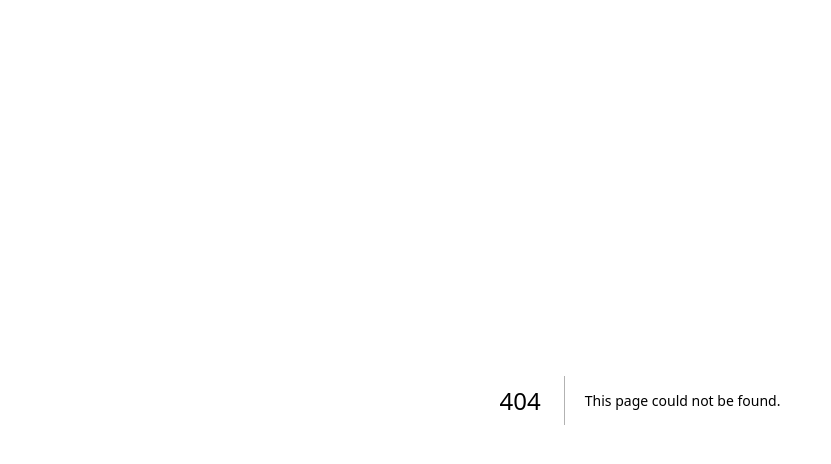
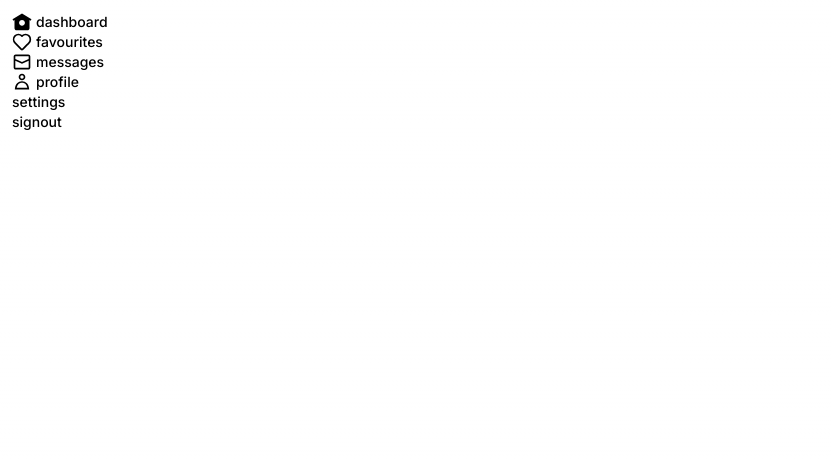
Before and after one commit to faizanraso/huddle, a Next.js app: page /dashboard in a window 1280 px wide. Before the commit this address had no page. Shown: the top 464 px of the page, without its empty margins (0-831 px from the left). Built offline with nearby package versions, Linux system fonts and the light colour scheme.

Commit message:
working on the sidebar

```diff
--- /dev/null
+++ b/src/app/dashboard/page.tsx
@@ -0,0 +1,6 @@
+import Sidebar from "@/components/sidebar";
+import React from "react";
+
+export default function Dashboard() {
+  return <Sidebar />;
+}
--- /dev/null
+++ b/src/components/sidebar.tsx
@@ -0,0 +1,58 @@
+import React from "react";
+
+export default function Sidebar() {
+  return (
+    <menu className="p-3">
+      <ul className="gap-y-2 text-sm text-black">
+        <div className="flex flex-row gap-x-1">
+          <svg viewBox="0 0 24 24" aria-hidden="true" className="w-5">
+            <g>
+              <path d="M12 1.696L.622 8.807l1.06 1.696L3 9.679V19.5C3 20.881 4.119 22 5.5 22h13c1.381 0 2.5-1.119 2.5-2.5V9.679l1.318.824 1.06-1.696L12 1.696zM12 16.5c-1.933 0-3.5-1.567-3.5-3.5s1.567-3.5 3.5-3.5 3.5 1.567 3.5 3.5-1.567 3.5-3.5 3.5z"></path>
+            </g>
+          </svg>
+          <li className="font-medium">dashboard</li>
+        </div>
+
+        <div className="flex flex-row gap-x-1">
+          <svg
+            width="20px"
+            height="20px"
+            stroke-width="2"
+            viewBox="0 0 24 24"
+            fill="none"
+            xmlns="http://www.w3.org/2000/svg"
+            color="#000000"
+          >
+            <path
+              d="M22 8.862a5.95 5.95 0 01-1.654 4.13c-2.441 2.531-4.809 5.17-7.34 7.608-.581.55-1.502.53-2.057-.045l-7.295-7.562c-2.205-2.286-2.205-5.976 0-8.261a5.58 5.58 0 018.08 0l.266.274.265-.274A5.612 5.612 0 0116.305 3c1.52 0 2.973.624 4.04 1.732A5.95 5.95 0 0122 8.862z"
+              stroke="#000000"
+              stroke-width="2"
+              stroke-linejoin="round"
+            ></path>
+          </svg>
+
+          <li className="font-medium">favourites</li>
+        </div>
+
+        <div className="flex flex-row gap-x-1">
+          <svg viewBox="0 0 24 24" aria-hidden="true" className="w-5">
+            <g>
+              <path d="M1.998 5.5c0-1.381 1.119-2.5 2.5-2.5h15c1.381 0 2.5 1.119 2.5 2.5v13c0 1.381-1.119 2.5-2.5 2.5h-15c-1.381 0-2.5-1.119-2.5-2.5v-13zm2.5-.5c-.276 0-.5.224-.5.5v2.764l8 3.638 8-3.636V5.5c0-.276-.224-.5-.5-.5h-15zm15.5 5.463l-8 3.636-8-3.638V18.5c0 .276.224.5.5.5h15c.276 0 .5-.224.5-.5v-8.037z"></path>
+            </g>
+          </svg>
+          <li className="font-medium">messages</li>
+        </div>
+        <div className="flex flex-row gap-x-1">
+          <svg viewBox="0 0 24 24" aria-hidden="true" className="w-5">
+            <g>
+              <path d="M5.651 19h12.698c-.337-1.8-1.023-3.21-1.945-4.19C15.318 13.65 13.838 13 12 13s-3.317.65-4.404 1.81c-.922.98-1.608 2.39-1.945 4.19zm.486-5.56C7.627 11.85 9.648 11 12 11s4.373.85 5.863 2.44c1.477 1.58 2.366 3.8 2.632 6.46l.11 1.1H3.395l.11-1.1c.266-2.66 1.155-4.88 2.632-6.46zM12 4c-1.105 0-2 .9-2 2s.895 2 2 2 2-.9 2-2-.895-2-2-2zM8 6c0-2.21 1.791-4 4-4s4 1.79 4 4-1.791 4-4 4-4-1.79-4-4z"></path>
+            </g>
+          </svg>
+          <li className="font-medium">profile</li>
+        </div>
+        <li className="font-medium">settings</li>
+        <li className="font-medium">signout</li>
+      </ul>
+    </menu>
+  );
+}
```
